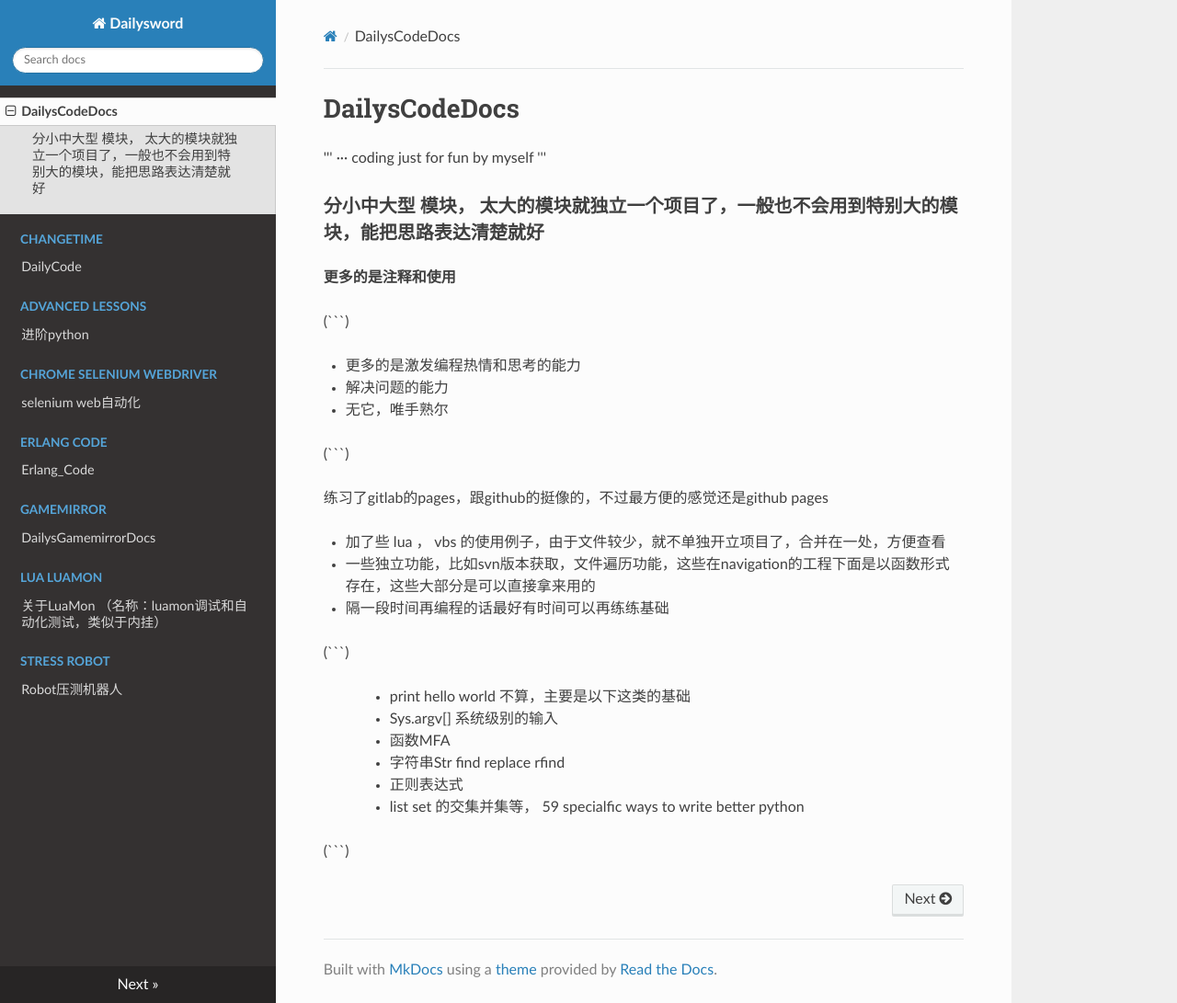
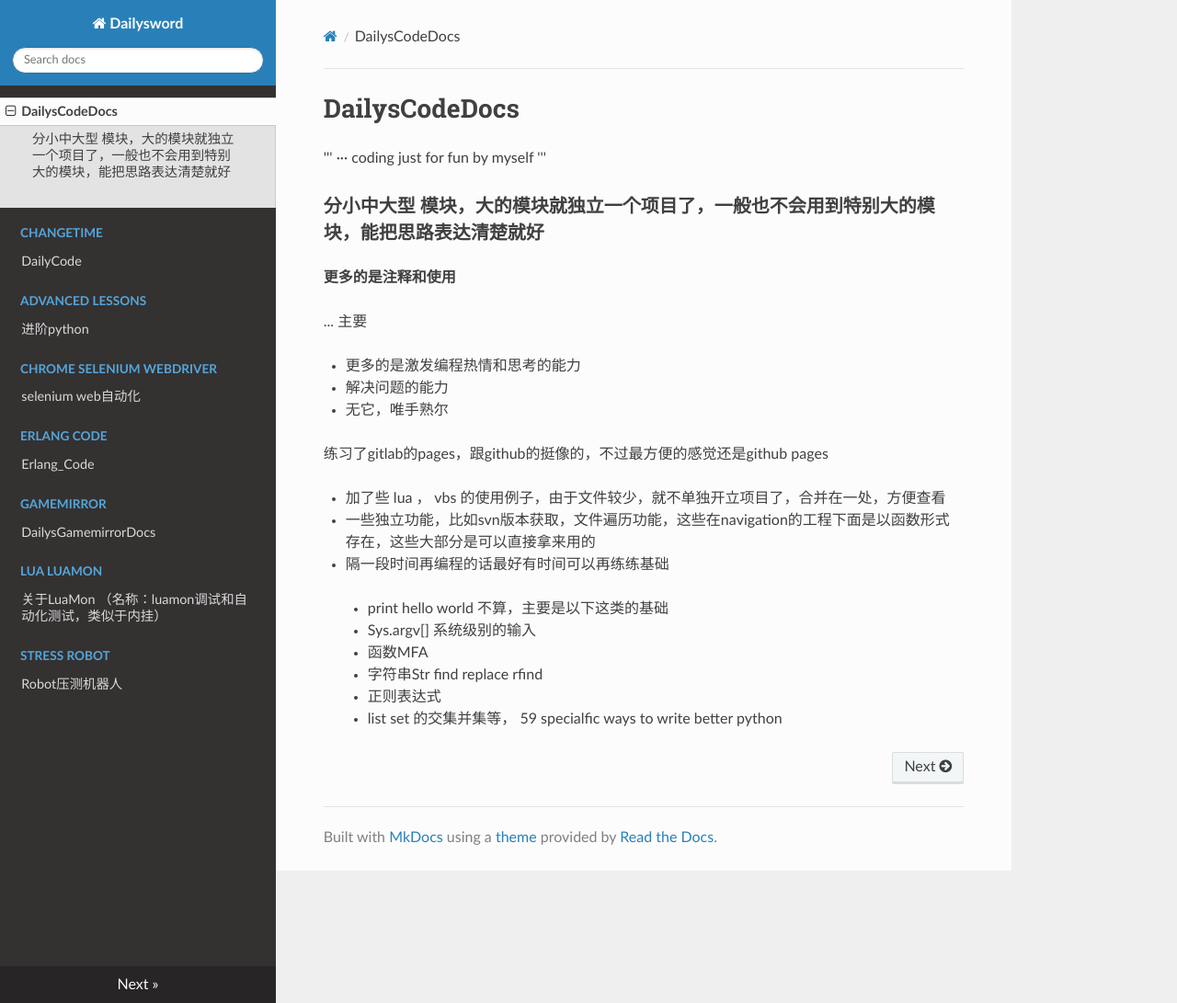
Before and after one commit to DailyR/mkdocs, an MkDocs documentation site: the page built from docs/README.md, in a window 1280 px wide and 1091 px high. Shown: the whole window at 92% size. Built offline with MkDocs 1.6.1, drawn with Linux system fonts in a browser that asks for light colours; nearby versions of some CDN libraries.

Commit message:
modify markdown

````diff
--- a/docs/README.md
+++ b/docs/README.md
@@ -4,13 +4,13 @@
 ··· coding just for fun by myself
 '''
 
-###分小中大型 模块， 太大的模块就独立一个项目了，一般也不会用到特别大的模块，能把思路表达清楚就好
+###分小中大型 模块，大的模块就独立一个项目了，一般也不会用到特别大的模块，能把思路表达清楚就好
 
 
 **更多的是注释和使用**
 
 
-(```)
+... 主要
 
 - 更多的是激发编程热情和思考的能力
 
@@ -19,7 +19,7 @@
 - 无它，唯手熟尔
 
 
-(```)
+
 
 练习了gitlab的pages，跟github的挺像的，不过最方便的感觉还是github pages
 
@@ -32,18 +32,16 @@
 - 隔一段时间再编程的话最好有时间可以再练练基础
 
 
-(```)
+###
 
->> - print hello world 不算，主要是以下这类的基础
+> - print hello world 不算，主要是以下这类的基础
 
->> - Sys.argv[] 系统级别的输入
+> - Sys.argv[] 系统级别的输入
 
->> - 函数MFA
+> - 函数MFA
 
->> - 字符串Str   find  replace rfind
+> - 字符串Str   find  replace rfind
 
->> - 正则表达式
+> - 正则表达式
 
->> - list set 的交集并集等， 59 specialfic ways to write better python
-
-(```)
+> - list set 的交集并集等， 59 specialfic ways to write better python
````
